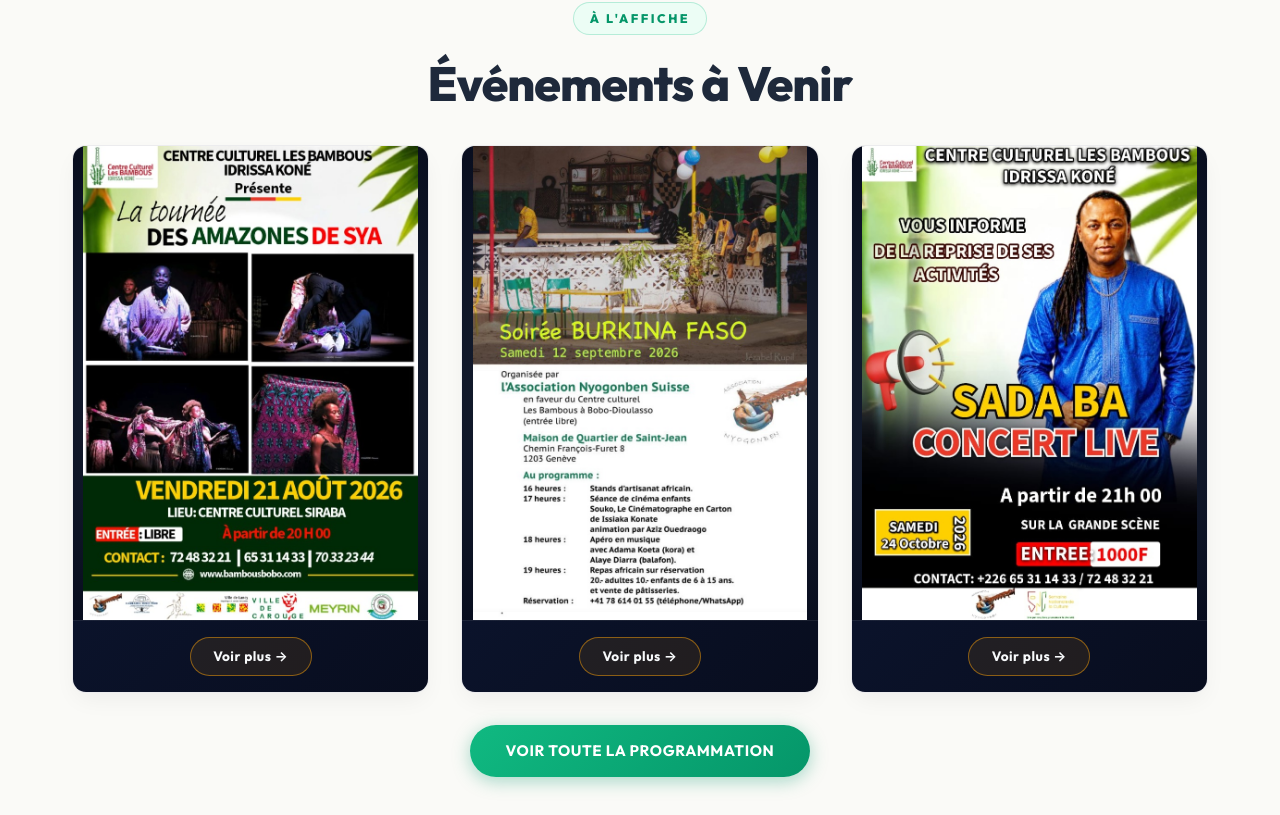
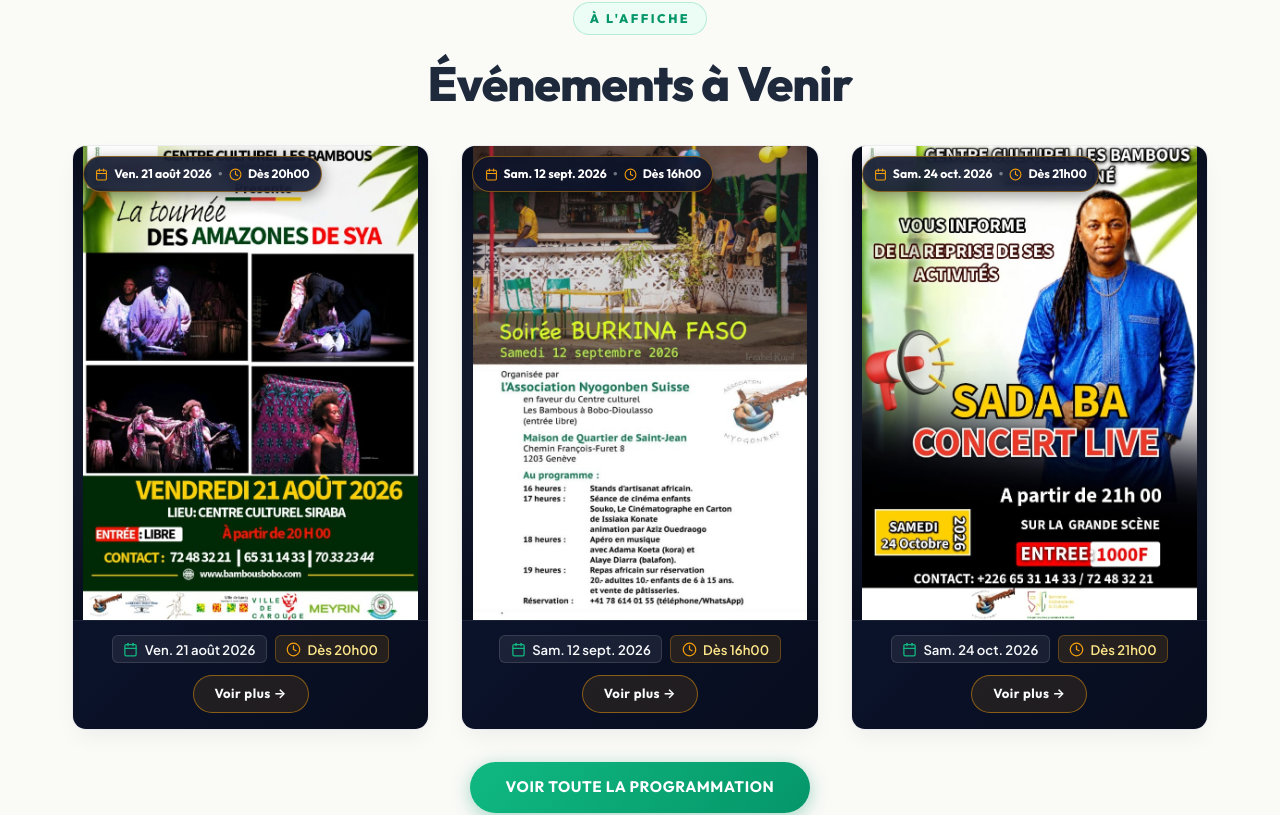
Before and after one commit to centreculturellesbambous-boop/siteweb-bambous, a React (Vite) app: page / in a window 1280 px wide. Shown: the part 3690-4505 px from the top of the page. Built offline with nearby package versions, Linux system fonts and the light colour scheme; no server answers; the database is empty.

Commit message:
feat: affichage direct de la date et de l'heure sur les cartes d'evenements

```diff
--- a/src/components/EventCard.jsx
+++ b/src/components/EventCard.jsx
@@ -1,9 +1,42 @@
 import React from 'react';
 import { Link } from 'react-router-dom';
 import { motion } from 'framer-motion';
+import { Calendar, Clock } from 'lucide-react';
 import '../styles/EventCard.css';
 
-const EventCard = ({ event }) => (
+const formatDate = (dateStr) => {
+    if (!dateStr) return '';
+    try {
+        const parts = dateStr.split('-');
+        if (parts.length === 3) {
+            const year = parseInt(parts[0], 10);
+            const month = parseInt(parts[1], 10) - 1;
+            const day = parseInt(parts[2], 10);
+            const date = new Date(year, month, day);
+            const formatted = date.toLocaleDateString('fr-FR', {
+                weekday: 'short',
+                day: '2-digit',
+                month: 'short',
+                year: 'numeric'
+            });
+            return formatted.charAt(0).toUpperCase() + formatted.slice(1);
+        }
+        return dateStr;
+    } catch {
+        return dateStr;
+    }
+};
+
+const formatTime = (timeStr) => {
+    if (!timeStr || timeStr === '00:00') return null;
+    return `Dès ${timeStr.replace(':', 'h')}`;
+};
+
+const EventCard = ({ event }) => {
+    const formattedDate = formatDate(event.date);
+    const formattedTime = formatTime(event.time);
+
+    return (
         <motion.div
             className="event-card"
             whileHover={{ y: -5 }}
@@ -13,15 +46,44 @@ const EventCard = ({ event }) => (
             <Link to={`/evenements/${event.id}`} className="event-card-link">
                 {/* Affiche */}
                 <div className="event-image">
+                    {formattedDate && (
+                        <div className="event-image-badge">
+                            <Calendar size={13} />
+                            <span>{formattedDate}</span>
+                            {formattedTime && (
+                                <>
+                                    <span className="badge-dot">•</span>
+                                    <Clock size={13} />
+                                    <span>{formattedTime}</span>
+                                </>
+                            )}
+                        </div>
+                    )}
                     <img src={event.image} alt={event.title} />
                 </div>
 
-            {/* Bouton sous l'affiche */}
+                {/* Date, Heure & Bouton sous l'affiche */}
                 <div className="event-card-footer">
+                    <div className="event-schedule-bar">
+                        {formattedDate && (
+                            <div className="schedule-item date-item">
+                                <Calendar size={15} />
+                                <span>{formattedDate}</span>
+                            </div>
+                        )}
+                        {formattedTime && (
+                            <div className="schedule-item time-item">
+                                <Clock size={15} />
+                                <span>{formattedTime}</span>
+                            </div>
+                        )}
+                    </div>
+
                     <span className="btn-voir-plus">Voir plus →</span>
                 </div>
             </Link>
         </motion.div>
     );
+};
 
 export default EventCard;
--- a/src/styles/EventCard.css
+++ b/src/styles/EventCard.css
@@ -50,16 +50,95 @@
     transform: scale(1.03);
 }
 
-/* ── Pied de carte : bouton ── */
+/* ── Badge flottant sur l'affiche ── */
+.event-image-badge {
+    position: absolute;
+    top: 10px;
+    left: 10px;
+    display: inline-flex;
+    align-items: center;
+    gap: 6px;
+    background: rgba(11, 19, 43, 0.88);
+    backdrop-filter: blur(8px);
+    -webkit-backdrop-filter: blur(8px);
+    color: #FFFFFF;
+    font-size: 0.76rem;
+    font-weight: 700;
+    font-family: var(--font-heading);
+    padding: 0.35rem 0.7rem;
+    border-radius: 999px;
+    border: 1px solid rgba(245, 158, 11, 0.45);
+    box-shadow: 0 4px 15px rgba(0, 0, 0, 0.4);
+    z-index: 2;
+    pointer-events: none;
+}
+
+.event-image-badge svg {
+    color: #F59E0B;
+}
+
+.event-image-badge .badge-dot {
+    color: rgba(255, 255, 255, 0.4);
+    font-size: 0.9rem;
+}
+
+/* ── Pied de carte : Date, Heure & Bouton ── */
 .event-card-footer {
-    padding: 1rem;
+    padding: 0.9rem 1rem 1rem;
     background: linear-gradient(135deg, #0B132B 0%, #080D1E 100%);
     display: flex;
-    justify-content: center;
+    flex-direction: column;
+    gap: 0.75rem;
     align-items: center;
     border-top: 1px solid rgba(255, 255, 255, 0.08);
+    margin-top: auto;
 }
 
+/* ── Barre Horaires (Date & Heure) ── */
+.event-schedule-bar {
+    display: flex;
+    align-items: center;
+    justify-content: center;
+    flex-wrap: wrap;
+    gap: 0.5rem;
+    width: 100%;
+}
+
+.schedule-item {
+    display: inline-flex;
+    align-items: center;
+    gap: 0.4rem;
+    font-size: 0.82rem;
+    font-weight: 600;
+    line-height: 1;
+    white-space: nowrap;
+}
+
+.schedule-item.date-item {
+    color: #F8FAFC;
+    background: rgba(255, 255, 255, 0.07);
+    padding: 0.35rem 0.65rem;
+    border-radius: 6px;
+    border: 1px solid rgba(255, 255, 255, 0.12);
+}
+
+.schedule-item.date-item svg {
+    color: #10B981; /* Vert émeraude */
+}
+
+.schedule-item.time-item {
+    color: #FDE68A; /* Or chaleureux */
+    background: rgba(245, 158, 11, 0.12);
+    padding: 0.35rem 0.65rem;
+    border-radius: 6px;
+    border: 1px solid rgba(245, 158, 11, 0.3);
+}
+
+.schedule-item.time-item svg {
+    color: #F59E0B;
+}
+
+/* ── Bouton Voir Plus ── */
 .btn-voir-plus {
     display: inline-flex;
     align-items: center;
@@ -67,10 +146,10 @@
     color: #F8FAFC;
     font-weight: 700;
     font-family: var(--font-heading);
-    font-size: 0.85rem;
+    font-size: 0.82rem;
     text-decoration: none;
     letter-spacing: 0.04em;
-    padding: 0.5rem 1.4rem;
+    padding: 0.45rem 1.3rem;
     border: 1px solid rgba(245, 158, 11, 0.5);
     border-radius: 999px;
     background: rgba(245, 158, 11, 0.1);
@@ -87,5 +166,15 @@
 @media (max-width: 480px) {
     .event-card-footer {
         padding: 0.75rem;
+        gap: 0.6rem;
+    }
+
+    .schedule-item {
+        font-size: 0.78rem;
+    }
+
+    .event-image-badge {
+        font-size: 0.7rem;
+        padding: 0.3rem 0.6rem;
     }
 }
```
Lines whose indentation alone changed are shown as unchanged.
